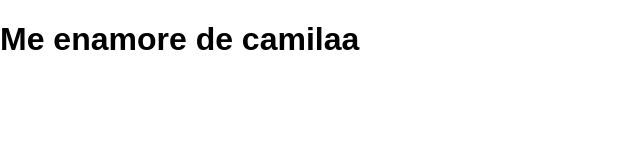
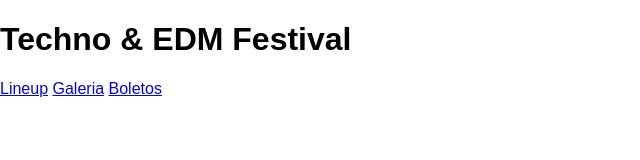
Before and after one commit to Erebuxs/FestivalDeMusica, a website: page index.html in a window 1280 px wide. Shown: the whole page, without its empty margins (0-640 px from the left). Drawn offline with Linux system fonts and the light colour scheme.

Commit message:
agregando HTML al header

```diff
--- a/index.html
+++ b/index.html
@@ -10,6 +10,16 @@
     <link rel="stylesheet" href="build/css/app.css">
 </head>
 <body>
-    <h1> Me enamore de camilaa</h1>
+    <header class="header">
+        <div class="contenedor contenido-header">
+            <h1>Techno & EDM Festival</h1>
+
+            <nav class="navegacion-principal">
+                <a href="#">Lineup</a>
+                <a href="#">Galeria</a>
+                <a href="#">Boletos</a>
+            </nav>
+        </div>
+    </header>
 </body>
 </html>
```
